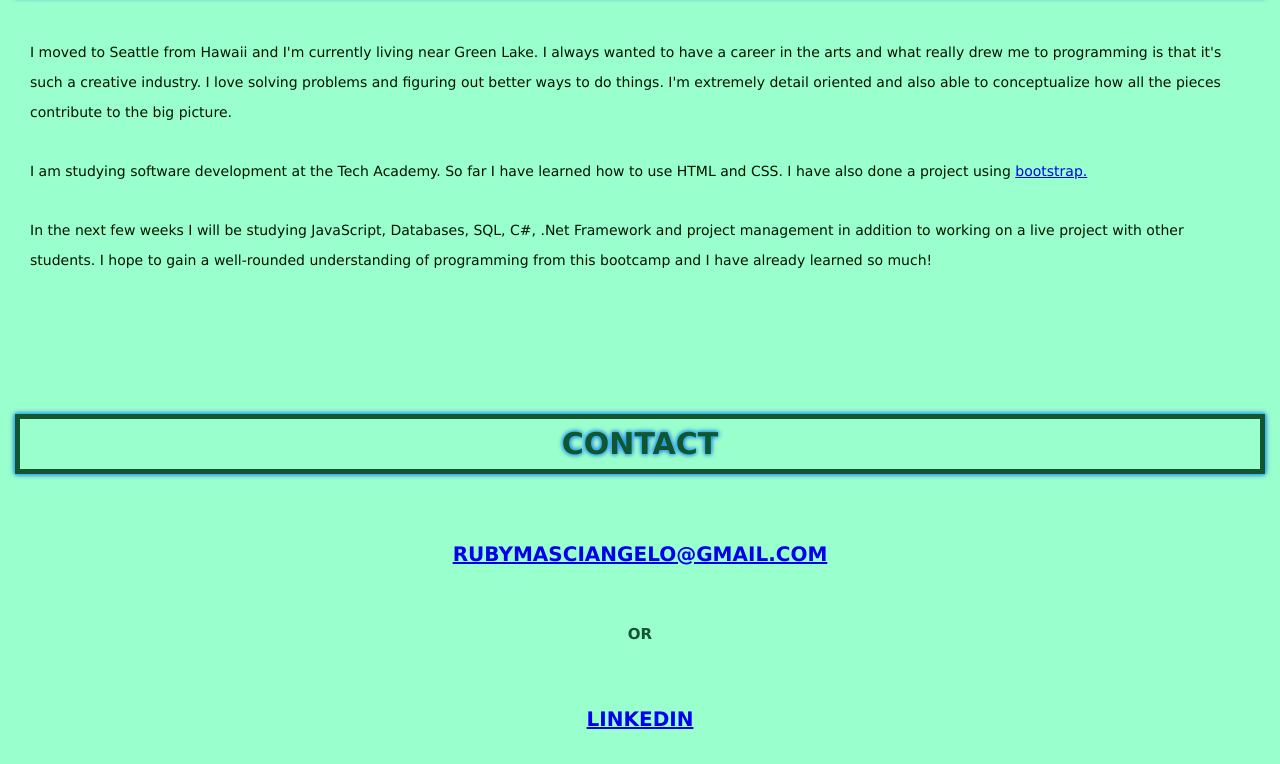
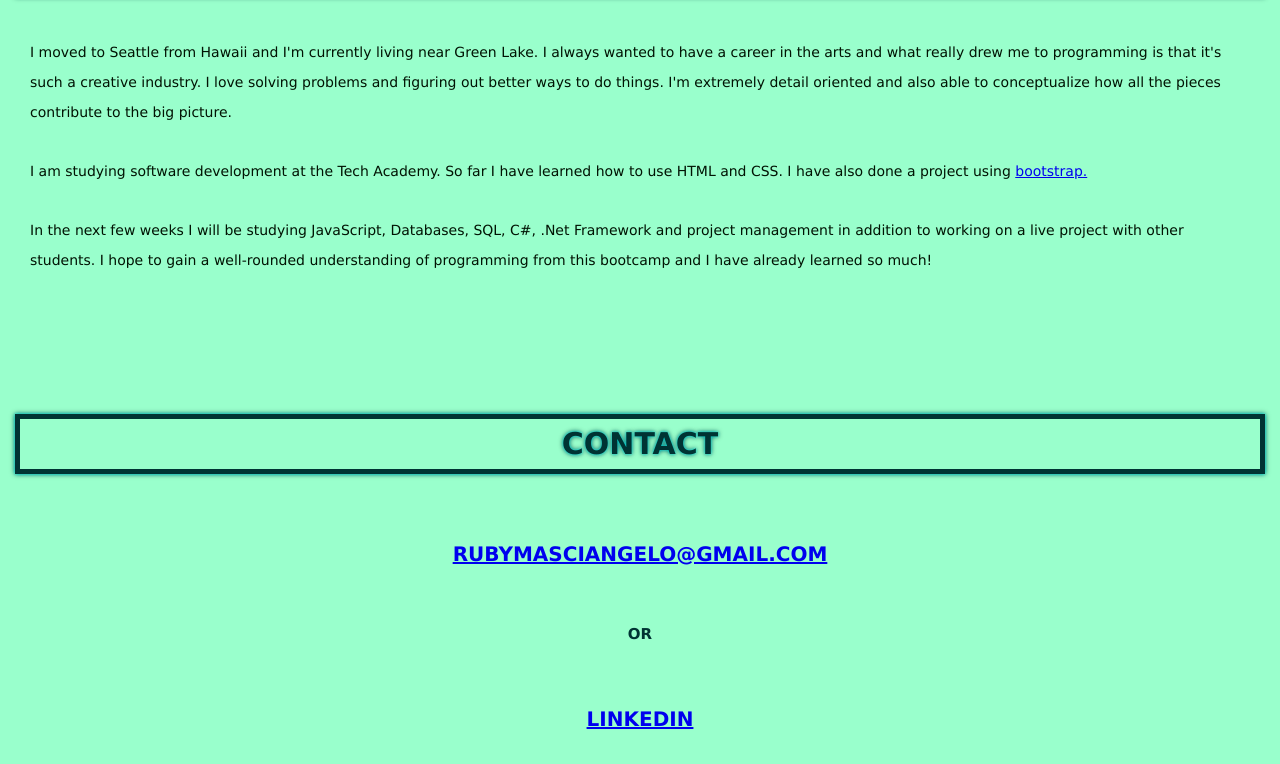
Before and after one commit to rubymasciangelo/rubymasciangelo.github.io, a plain HTML site: page index.html in a window 1280 px wide. Shown: the part 408-1172 px from the top of the page. Drawn offline with Linux system fonts and the light colour scheme.

Commit message:
h1 colors and shadow colors changed in css

```diff
--- a/css/ruby_stylesheet.css
+++ b/css/ruby_stylesheet.css
@@ -25,16 +25,16 @@ h1, h2, h3, h4, h5, h6 {
     font-family: 'Lucida Sans', 'Lucida Sans Regular', 'Lucida Grande', 'Lucida Sans Unicode', Geneva, Verdana, sans-serif;
     text-transform: uppercase;
 	text-align: center;
-	color: #12552e;
+	color: #003333;
 }
 
 h1 {
     line-height: 50px;
 	font-weight: 900;
     font-size: 30px;
-    border: 5px solid #12552e;
-    text-shadow: 0 0 3px #00ffff, 0 0 5px #0000ff;
-    box-shadow: 0 0 3px #00ffff, 0 0 5px #0000ff;
+    border: 5px solid #003333;
+    text-shadow: 0 0 3px #00ffff, 0 0 5px #003333;
+    box-shadow: 0 0 3px #00ffff, 0 0 5px #003333;
 }
 
 h3 {
```
